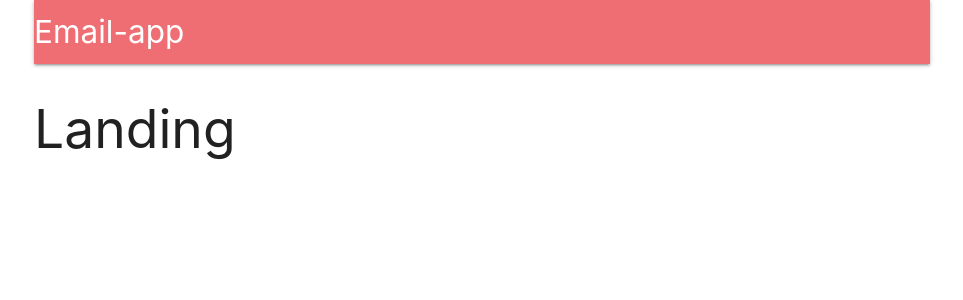
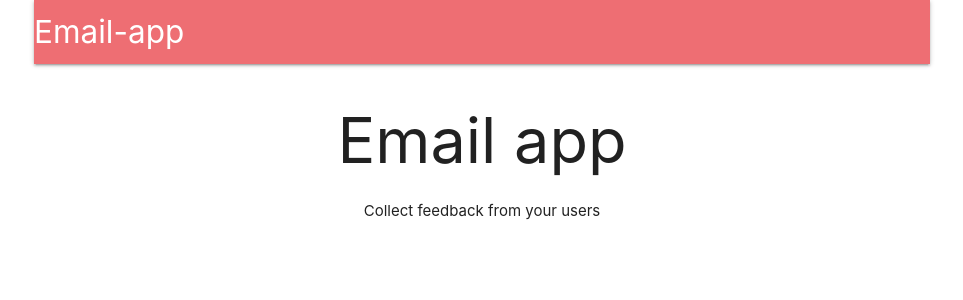
Before and after one commit to GAgOlarc/email-app, a React (Create React App) app in the folder client/: page / in a window 1280 px wide. Shown: the top 300 px of the page, without its empty margins (158-1121 px from the left). Built offline with nearby package versions, Linux system fonts and the light colour scheme; no server answers.

Commit message:
Landing Component & Link Tags

```diff
--- a/client/src/components/App.js
+++ b/client/src/components/App.js
@@ -4,9 +4,10 @@
 import * as actions from '../actions';
 
 import Header from './Header';
+import Landing from './Landing';
 const Dashboard = () => <h2>Dashboard</h2>;
 const SurveyNew = () => <h2>Survey New</h2>;
-const Landing = () => <h2>Landing</h2>;
+
 
 class App extends Component {
     componentDidMount() {
--- a/client/src/components/Header.js
+++ b/client/src/components/Header.js
@@ -1,5 +1,6 @@
 import React, { Component } from 'react';
 import { connect } from 'react-redux';
+import { Link } from 'react-router-dom';
 
 class Header extends Component {
     renderContent = () => {
@@ -21,7 +22,12 @@
         return (
             <nav>
                 <div className="nav-wrapper">
-                    <a href="/" className="left brand-logo">Email-app</a>
+                    <Link
+                        to={this.props.auth ? '/surveys' : '/'}
+                        className="left brand-logo"
+                    >
+                        Email-app
+                    </Link>
                     <ul id="nav-mobile" className="right hide-on-small-and-down">
                         {this.renderContent()}
                     </ul>
--- /dev/null
+++ b/client/src/components/Landing.js
@@ -0,0 +1,12 @@
+import React from 'react';
+
+function Landing() {
+    return (
+        <div style={{ textAlign: 'center' }}>
+            <h1>Email app</h1>
+            <p>Collect feedback from your users</p>
+        </div>
+    )
+};
+
+export default Landing;
```
